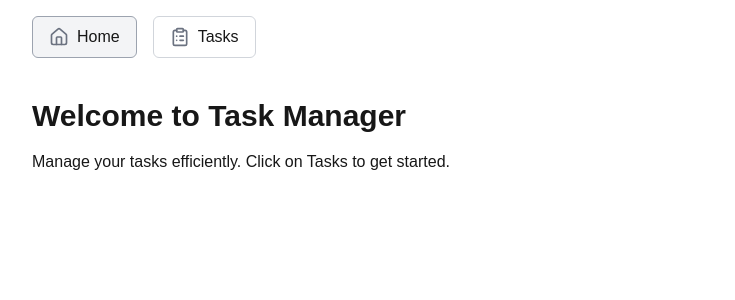
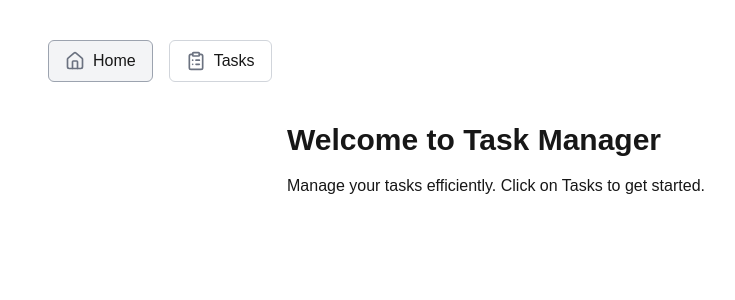
Before and after one commit to ibraheemhajjar/tasks-list-app, a Next.js app: page / in a window 1280 px wide. Shown: the top 300 px of the page, without its empty margins (144-879 px from the left). Built offline with nearby package versions, Linux system fonts and the light colour scheme.

Commit message:
fix: remove nav duplication, fix styles

```diff
--- a/src/app/(routes)/page.tsx
+++ b/src/app/(routes)/page.tsx
@@ -1,9 +1,6 @@
-import Navigation from "../components/common/Navigation";
-
 export default function WelcomePage() {
    return (
-      <div className="container mx-auto p-4 w-screen md:w-4/5 lg:w-[60rem]">
-         <Navigation />
+      <div>
          <h1 className="text-3xl font-bold mb-4">Welcome to Task Manager</h1>
          <p>Manage your tasks efficiently. Click on Tasks to get started.</p>
       </div>
--- a/src/app/(routes)/tasks/[[...status]]/page.tsx
+++ b/src/app/(routes)/tasks/[[...status]]/page.tsx
@@ -2,7 +2,6 @@ import { Suspense } from "react";
 import { fetchTasks } from "@/app/lib/fetchTasks";
 import { FilterFindManyTaskInput } from "@/app/types";
 import TaskListClient from "@/app/components/Task/TaskListClient";
-import Navigation from "@/app/components/common/Navigation";
 import TaskTabs from "@/app/components/Task/TaskTabs";
 import LoadingSpinner from "@/app/components/common/LoadingSpinner";
 import ErrorMessage from "@/app/components/common/ErrorMessage";
@@ -18,8 +17,7 @@ export default function TasksPage({ params }: { params: { status?: string[] } })
    const status = urlStatus !== "all" ? statusMapping[urlStatus] || urlStatus.toUpperCase() : undefined;
 
    return (
-      <div className="container mx-auto p-4 w-screen md:w-4/5 lg:w-[60rem]">
-         <Navigation />
+      <div className="w-full">
          <TaskTabs activeTab={urlStatus} />
          <Suspense fallback={<LoadingSpinner />}>
             <TaskListContent status={status} />
--- a/src/app/components/Task/TaskList.tsx
+++ b/src/app/components/Task/TaskList.tsx
@@ -8,7 +8,7 @@ type TaskListProps = {
 
 const TaskList: React.FC<TaskListProps> = React.memo(({ tasks }) => {
    return (
-      <ul className="space-y-4">
+      <ul className="w-full">
          {tasks.map((task) => (
             <TaskItem key={task._id} task={task} />
          ))}
--- a/src/app/components/Task/TaskTabs.tsx
+++ b/src/app/components/Task/TaskTabs.tsx
@@ -21,7 +21,7 @@ const TaskTabs: React.FC<TaskTabsProps> = ({ activeTab }) => {
                      key={tab.name}
                      href={tab.href}
                      className={`
-                min-w-24 py-2 px-1 text-center border-b-2 font-medium text-sm border-gray-200 rounded-md
+                min-w-28 py-2 px-1 text-center border-b-2 font-medium text-sm border-gray-200 rounded-md
                 ${
                    activeTab === tab.status
                       ? "!border-blue-500 bg-gray-200"
--- a/src/app/components/common/Navigation.tsx
+++ b/src/app/components/common/Navigation.tsx
@@ -22,7 +22,7 @@ const Navigation = () => {
    const pathname = usePathname();
 
    return (
-      <nav className="mb-10">
+      <nav className="my-10 w-full">
          <ul className="flex gap-4">
             {NAV_ARRAY.map((navItem, index) => {
                const isActive = navItem.href === "/" ? pathname === "/" : pathname.startsWith(navItem.href);
--- a/src/app/layout.tsx
+++ b/src/app/layout.tsx
@@ -1,6 +1,7 @@
 import type { Metadata } from "next";
 import localFont from "next/font/local";
 import "./globals.css";
+import Navigation from "./components/common/Navigation";
 
 const geistSans = localFont({
    src: "./fonts/GeistVF.woff",
@@ -26,8 +27,9 @@ export default function RootLayout({
    return (
       <html lang="en">
          <body
-        className={`${geistSans.variable} ${geistMono.variable} antialiased`}
+            className={`${geistSans.variable} ${geistMono.variable} antialiased flex flex-col items-center w-screen md:w-4/5 lg:w-[60rem] mx-auto px-8`}
          >
+            <Navigation />
             {children}
          </body>
       </html>
```
Lines whose indentation alone changed are shown as unchanged.
